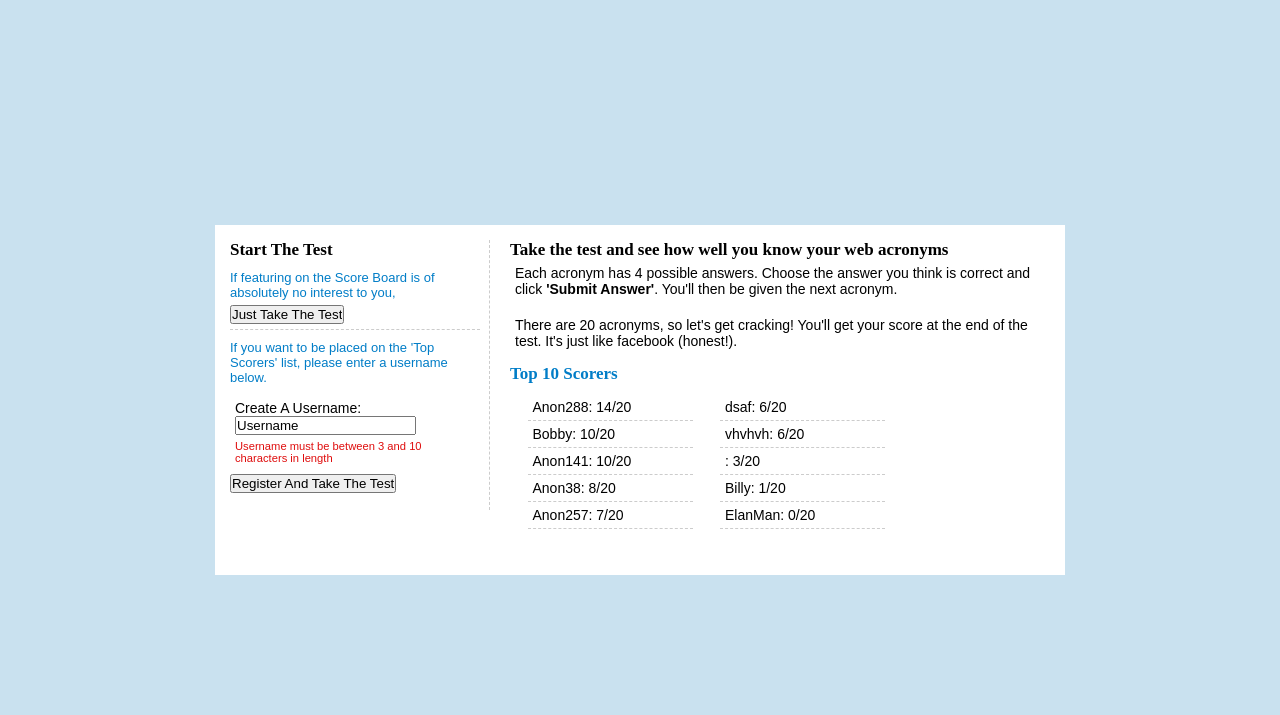
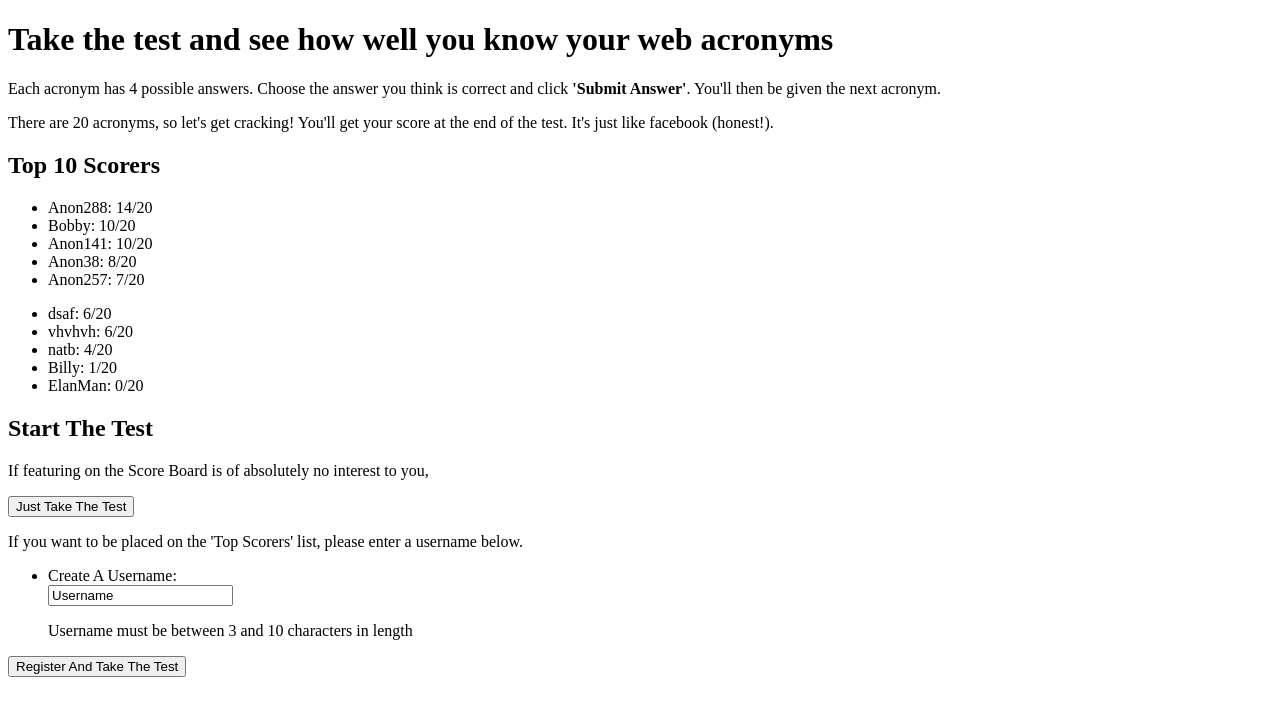
Before and after one commit to WillyJimmyDev/simple-quiz, a PHP site: page / in a window 1280 px wide. Shown: the top 715 px of the page. Run offline with PHP 8.4, Linux system fonts and the light colour scheme; the visitor is signed in with stand-in values (Sample User, id 1).

Commit message:
more class work (quick fixy)

```diff
--- a/classes/Quiz.php
+++ b/classes/Quiz.php
@@ -70,7 +70,7 @@ class Quiz {
         $user = $this->_xml->addChild('user');
         $uname = $user->addChild('name', $_SESSION['user']);
         $uscore = $user->addChild('score', $_SESSION['score']);
-        $this->_xml->asXML($this->_xml);
+        $this->_xml->asXML('leaders.xml');
 
         $this->_verdict .= "<h2 id=\"score\">{$_SESSION['user']}, your final score is:</h2>\n
  <h3>{$_SESSION['score']}/20</h3><h4>Verdict:</h4>";
@@ -161,8 +161,9 @@ class Quiz {
                 }
             }
             $this->_formattedAnswers .= "</ol></div>\n";
-            return $this->_formattedAnswers;
+
         }
+        return $this->_formattedAnswers;
     }
 
 }
--- a/index.php
+++ b/index.php
@@ -37,7 +37,7 @@ $quiz = new Quiz('leaders.xml', $answers, $questions);
 <html xmlns="http://www.w3.org/1999/xhtml">
 <head>
 <meta http-equiv="Content-Type" content="text/html; charset=iso-8859-1" />
-<link rel="stylesheet" href="style.css" type="text/css" />
+<!--<link rel="stylesheet" href="style.css" type="text/css" />-->
 <title>The Web Acronym Test</title>
 <script type="text/javascript" src="start.js"></script>
 </head>
@@ -50,7 +50,7 @@ $quiz = new Quiz('leaders.xml', $answers, $questions);
 <div id="leaderboard">
 <h2>Top 10 Scorers</h2>
 <?php
- echo $quiz->showLeaders(20, 5);
+ echo $quiz->showLeaders(10, 5);
  ?>
 </div><!-- leaderboard-->
 </div><!--intro-->
--- a/leaders.xml
+++ b/leaders.xml
@@ -12,4 +12,4 @@
 <user><name>dsaf</name><score>6</score></user>
 <user><name>Anon141</name><score>10</score></user>
 <user><name>Anon288</name><score>14</score></user>
-<user><name>ElanMan</name><score>0</score></user><user><name>vhvhvh</name><score>6</score></user><user><name>Anon257</name><score>7</score></user><user><name/><score>3</score></user></users>
+<user><name>ElanMan</name><score>0</score></user><user><name>vhvhvh</name><score>6</score></user><user><name>Anon257</name><score>7</score></user><user><name>natb</name><score>4</score></user></users>
```
